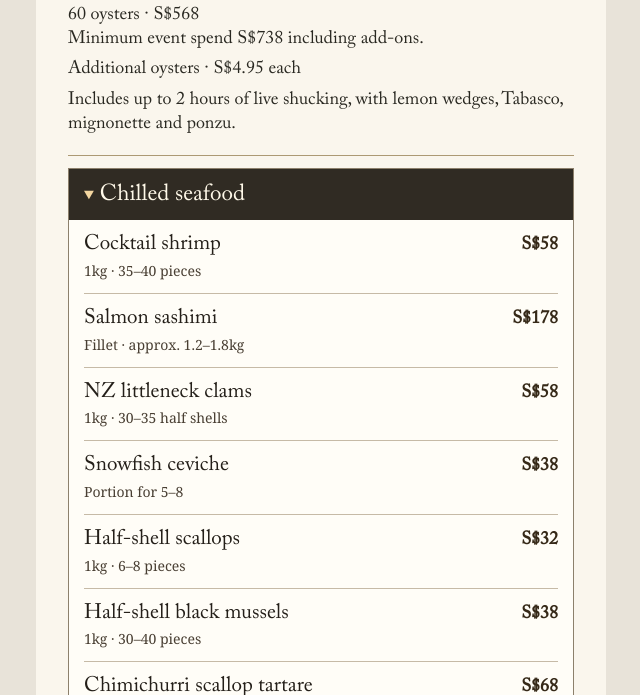
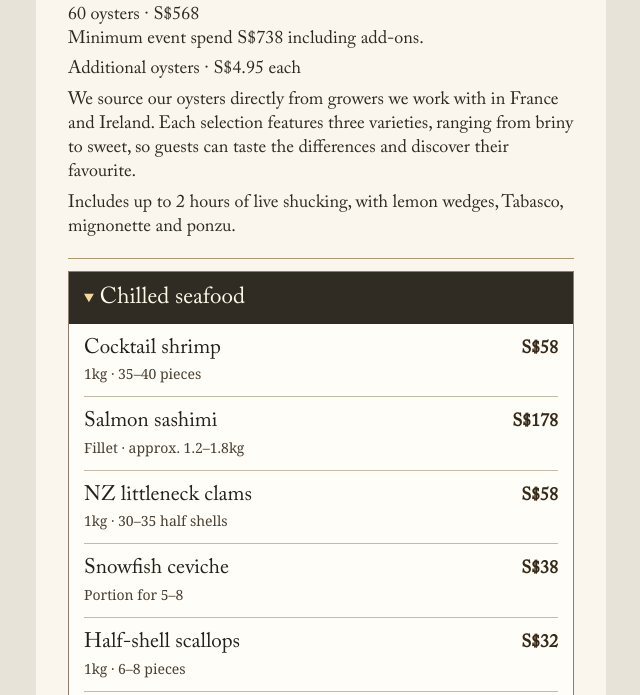
Before and after one commit to theoystercart/livestation-menus, a plain HTML site: page livestation.html in a window 1280 px wide. Shown: the part 105-800 px from the top of the page, without its empty margins (319-959 px from the left). Drawn offline with Linux system fonts and the light colour scheme.

Commit message:
Describe oyster growers and the three-variety selection

```diff
--- a/livestation.html
+++ b/livestation.html
@@ -9,7 +9,7 @@
 .category .rows small, .category p { color: #493f33; }
 .category .rows span { color: #362918; font-weight: bold; }
 .category p { padding: 10px 15px 0; }
-</style></head><body><main class="paper pad copy" style="margin:auto;padding-top:28px;padding-bottom:28px"><p class="label">THE OYSTER CART</p><section id="livestation"><header class="menuhead"><h1>Oyster Livestation</h1><p>60 oysters · S$568<br>Minimum event spend S$738 including add-ons.</p><p>Additional oysters · S$4.95 each</p><p>Includes up to 2 hours of live shucking, with lemon wedges, Tabasco, mignonette and ponzu.</p></header><details class="category" open><summary>Chilled seafood</summary><ul class="rows"><li><div>Cocktail shrimp<small>1kg · 35–40 pieces</small></div><span>S$58</span></li><li><div>Salmon sashimi<small>Fillet · approx. 1.2–1.8kg</small></div><span>S$178</span></li><li><div>NZ littleneck clams<small>1kg · 30–35 half shells</small></div><span>S$58</span></li><li><div>Snowfish ceviche<small>Portion for 5–8</small></div><span>S$38</span></li><li><div>Half-shell scallops<small>1kg · 6–8 pieces</small></div><span>S$32</span></li><li><div>Half-shell black mussels<small>1kg · 30–40 pieces</small></div><span>S$38</span></li><li><div>Chimichurri scallop tartare<small>1kg</small></div><span>S$68</span></li></ul></details>
+</style></head><body><main class="paper pad copy" style="margin:auto;padding-top:28px;padding-bottom:28px"><p class="label">THE OYSTER CART</p><section id="livestation"><header class="menuhead"><h1>Oyster Livestation</h1><p>60 oysters · S$568<br>Minimum event spend S$738 including add-ons.</p><p>Additional oysters · S$4.95 each</p><p>We source our oysters directly from growers we work with in France and Ireland. Each selection features three varieties, ranging from briny to sweet, so guests can taste the differences and discover their favourite.</p><p>Includes up to 2 hours of live shucking, with lemon wedges, Tabasco, mignonette and ponzu.</p></header><details class="category" open><summary>Chilled seafood</summary><ul class="rows"><li><div>Cocktail shrimp<small>1kg · 35–40 pieces</small></div><span>S$58</span></li><li><div>Salmon sashimi<small>Fillet · approx. 1.2–1.8kg</small></div><span>S$178</span></li><li><div>NZ littleneck clams<small>1kg · 30–35 half shells</small></div><span>S$58</span></li><li><div>Snowfish ceviche<small>Portion for 5–8</small></div><span>S$38</span></li><li><div>Half-shell scallops<small>1kg · 6–8 pieces</small></div><span>S$32</span></li><li><div>Half-shell black mussels<small>1kg · 30–40 pieces</small></div><span>S$38</span></li><li><div>Chimichurri scallop tartare<small>1kg</small></div><span>S$68</span></li></ul></details>
 <details class="category"><summary>Roe &amp; caviar</summary><ul class="rows"><li><div>Black or red lumpfish roe<small>50g</small></div><span>S$19</span></li><li><div>Salmon trout roe<small>50g</small></div><span>S$25</span></li><li><div>Smoky herring roe<small>50g</small></div><span>S$28</span></li><li><div>Oscietra caviar</div><span>On request</span></li><li><div>Acipenser Baerii caviar</div><span>On request</span></li><li><div>Keluga Amur caviar</div><span>On request</span></li></ul></details>
 <p class="service"><strong>Hot-food station minimum: S$380.</strong> Only hot-food items count towards this minimum.</p>
 <details class="category"><summary>Rolls</summary><p>Each roll is 6 inches and can be halved.</p><ul class="rows"><li><div>Lobster roll<small>Per roll</small></div><span>S$28</span></li><li><div>Shrimp roll<small>Per roll</small></div><span>S$16</span></li><li><div>Shrimp and crab roll<small>Per roll</small></div><span>S$22</span></li></ul></details>
```
